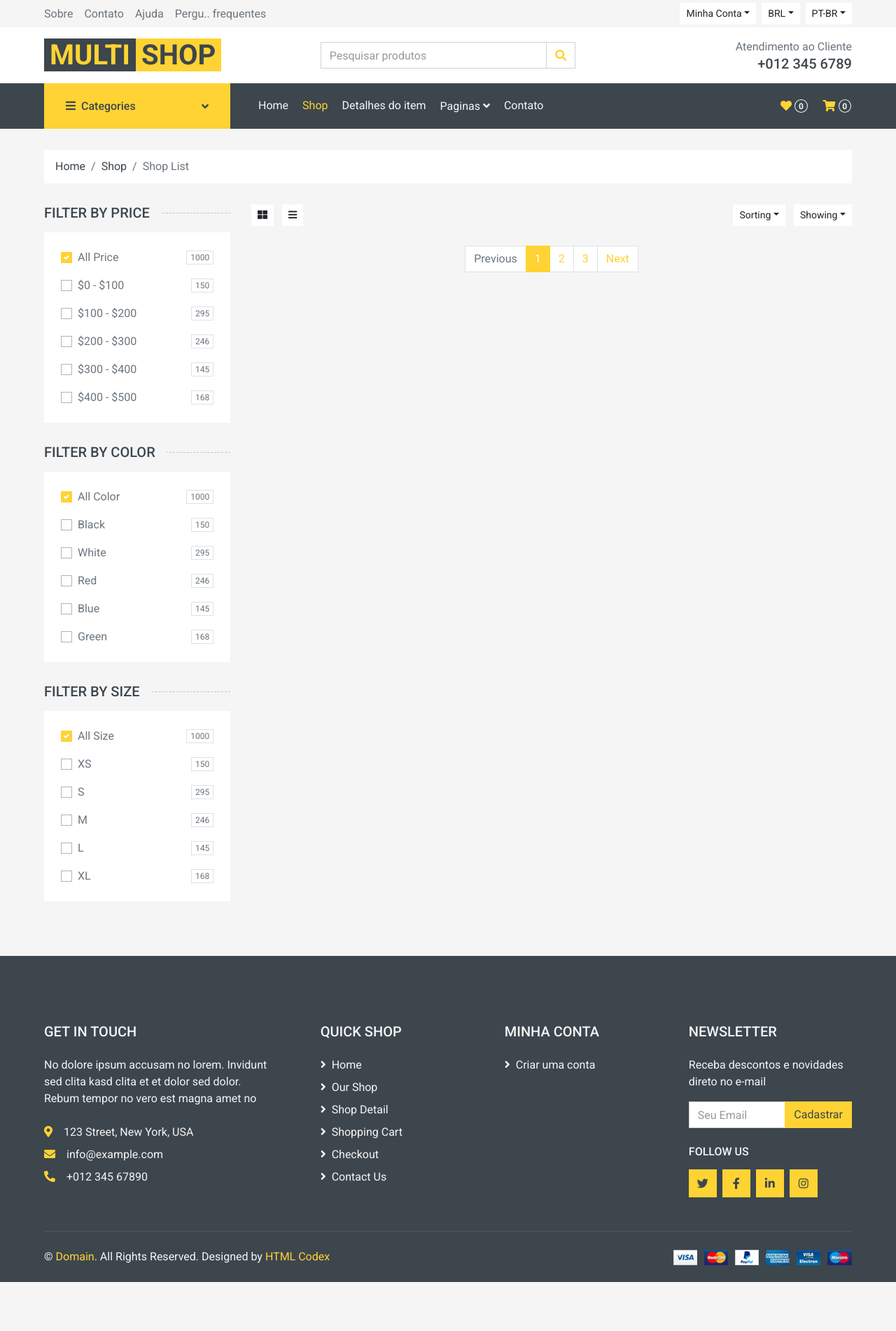
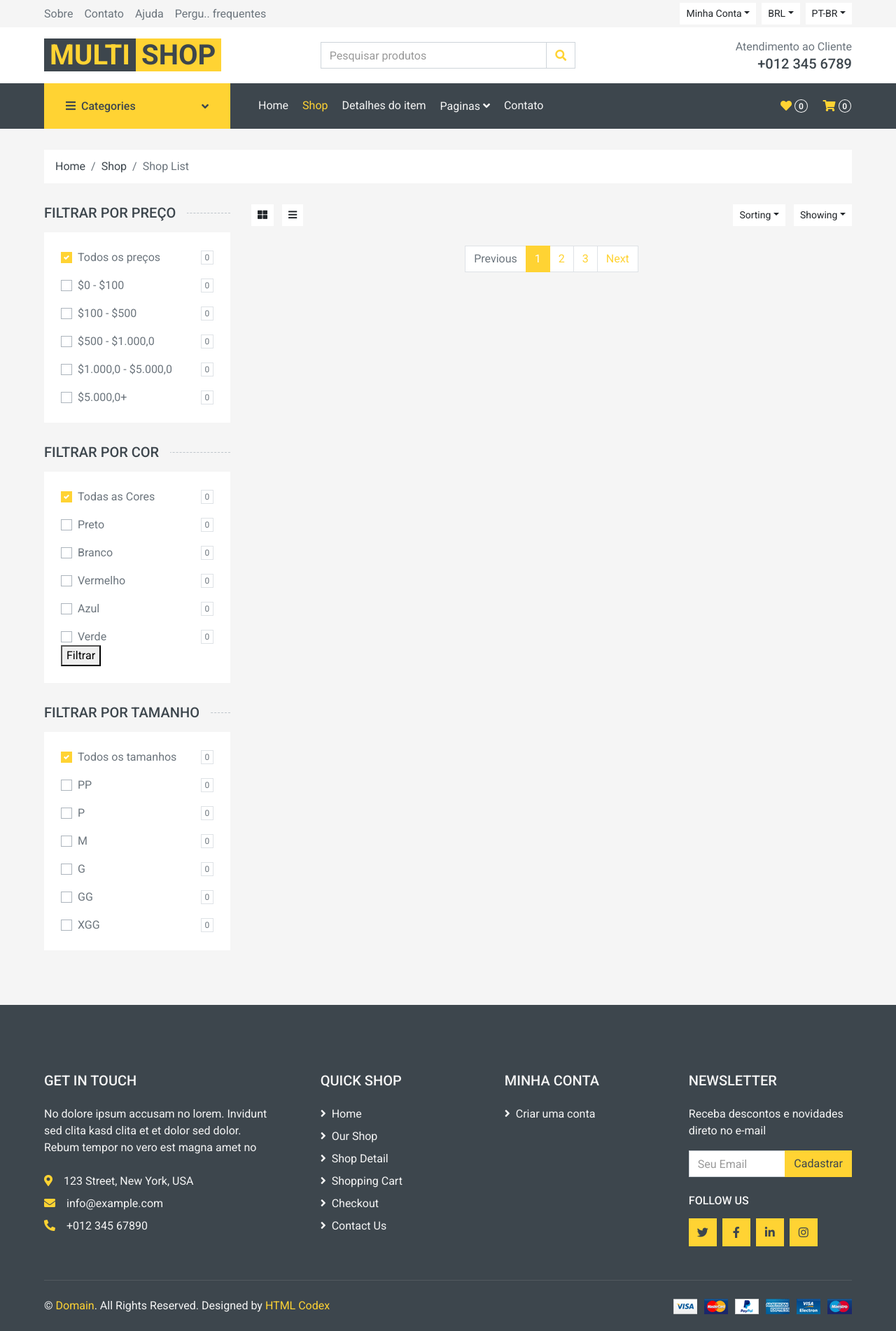
Before and after one commit to eulerBM/Multi_Shop, a Django app: page /shop/ in a window 1280 px wide. Shown: the whole page at 70% size. Before the commit the page ends 1832 px from the top, so only its background shows below. Run offline with Django 4.2, Linux system fonts and the light colour scheme; data that the repository does not hold is empty; some libraries are stand-ins or nearby versions.

Commit message:
Filtros de cor,preço,tamanho

```diff
--- a/main/settings.py
+++ b/main/settings.py
@@ -185,6 +185,8 @@ EMAIL_HOST_USER = config('EMAIL_HOST_USER')
 LOGIN_REDIRECT_URL = '/'
 LOGOUT_REDIRECT_URL = '/'
 
+
+
 # Mensagens
 from django.contrib.messages import constants as messages
 
--- a/main/urls.py
+++ b/main/urls.py
@@ -28,7 +28,7 @@ urlpatterns = [
     #Checkout
     path('checkout/', include('checkout.urls')),
 
-    #Detail
+    #Detail - feito
     path('detalhes/', include('detail.urls')),
 
     #Shop
--- a/shop/views.py
+++ b/shop/views.py
@@ -4,6 +4,8 @@ from index.models import product
 def shop (request):
 
     if request.method == 'GET':
+
+        color = product.objects.all()
 
         search_query = request.GET.get('search')
 
@@ -13,8 +15,39 @@ def shop (request):
         else:
             products = product.objects.all()
 
+        colors = {
+        'black': color.filter(color='Preto'),
+        'white': color.filter(color='Branco'),
+        'red': color.filter(color='Vermelho'),
+        'blue': color.filter(color='Azul'),
+        'green': color.filter(color='Verde'),
+
+        }
+
+        size = {
+        'pp': color.filter(size='pp'),
+        'p': color.filter(size='p'),
+        'm': color.filter(size='m'),
+        'g': color.filter(size='g'),
+        'gg': color.filter(size='gg'),
+        'xgg': color.filter(size='xgg'),
+
+        }
+
+        price = {
+        'p1': color.filter(price__gte=0, price__lte=100),
+        'p2': color.filter(price__gte=100, price__lte=500),
+        'p3': color.filter(price__gte=500, price__lte=1000),
+        'p4': color.filter(price__gte=1000, price__lte=5000),
+        'p5': color.filter(price__gt=5000),
+
+        }
+
         context = {
             'products': products,
+            'color': colors,
+            'size': size,
+            'price': price,
         }
 
         return render(request, 'shop.html', context)
--- a/templates/detail.html
+++ b/templates/detail.html
@@ -110,7 +110,7 @@
                 <form action="{% url 'shop' %}" method='GET' >
                     {% csrf_token %}
                     <div class="input-group">
-                        <input type="text" class="form-control" placeholder="Procurar protudos" name='search'>
+                        <input type="text" class="form-control" placeholder="Procurar produtos" name='search'>
                         <div class="input-group-append">
                             <span class="input-group-text bg-transparent text-primary">
                                 <i class="fa fa-search"></i>
@@ -596,6 +596,7 @@
                             <a class="text-secondary" href="#"><i class="fa fa-angle-right mr-2"></i>Contact Us</a>
                         </div>
                     </div>
+
                     {% if request.user.is_authenticated %}
 
                         <div class="col-md-4 mb-5">
@@ -619,6 +620,7 @@
                         </div>
 
                     {% endif %}
+
                     <div class="col-md-4 mb-5">
                         <h5 class="text-secondary text-uppercase mb-4">Newsletter</h5>
                         <p>Receba descontos e novidades direto no e-mail</p>
--- a/templates/shop.html
+++ b/templates/shop.html
@@ -210,116 +210,139 @@
             <!-- Shop Sidebar Start -->
             <div class="col-lg-3 col-md-4">
                 <!-- Price Start -->
-                <h5 class="section-title position-relative text-uppercase mb-3"><span class="bg-secondary pr-3">Filter by price</span></h5>
+                <h5 class="section-title position-relative text-uppercase mb-3"><span class="bg-secondary pr-3">Filtrar por preço</span></h5>
                 <div class="bg-light p-4 mb-30">
+
                     <form>
                         <div class="custom-control custom-checkbox d-flex align-items-center justify-content-between mb-3">
                             <input type="checkbox" class="custom-control-input" checked id="price-all">
-                            <label class="custom-control-label" for="price-all">All Price</label>
-                            <span class="badge border font-weight-normal">1000</span>
+                            <label class="custom-control-label" for="price-all">Todos os preços</label>
+                            <span class="badge border font-weight-normal">{{ products|length }}</span>
                         </div>
                         <div class="custom-control custom-checkbox d-flex align-items-center justify-content-between mb-3">
                             <input type="checkbox" class="custom-control-input" id="price-1">
                             <label class="custom-control-label" for="price-1">$0 - $100</label>
-                            <span class="badge border font-weight-normal">150</span>
+                            <span class="badge border font-weight-normal">{{ price.p1|length }}</span>
                         </div>
                         <div class="custom-control custom-checkbox d-flex align-items-center justify-content-between mb-3">
                             <input type="checkbox" class="custom-control-input" id="price-2">
-                            <label class="custom-control-label" for="price-2">$100 - $200</label>
-                            <span class="badge border font-weight-normal">295</span>
+                            <label class="custom-control-label" for="price-2">$100 - $500</label>
+                            <span class="badge border font-weight-normal">{{ price.p2|length }}</span>
                         </div>
                         <div class="custom-control custom-checkbox d-flex align-items-center justify-content-between mb-3">
                             <input type="checkbox" class="custom-control-input" id="price-3">
-                            <label class="custom-control-label" for="price-3">$200 - $300</label>
-                            <span class="badge border font-weight-normal">246</span>
+                            <label class="custom-control-label" for="price-3">$500 - $1.000,0</label>
+                            <span class="badge border font-weight-normal">{{ price.p3|length }}</span>
                         </div>
                         <div class="custom-control custom-checkbox d-flex align-items-center justify-content-between mb-3">
                             <input type="checkbox" class="custom-control-input" id="price-4">
-                            <label class="custom-control-label" for="price-4">$300 - $400</label>
-                            <span class="badge border font-weight-normal">145</span>
+                            <label class="custom-control-label" for="price-4">$1.000,0 - $5.000,0</label>
+                            <span class="badge border font-weight-normal">{{ price.p4|length }}</span>
                         </div>
                         <div class="custom-control custom-checkbox d-flex align-items-center justify-content-between">
                             <input type="checkbox" class="custom-control-input" id="price-5">
-                            <label class="custom-control-label" for="price-5">$400 - $500</label>
-                            <span class="badge border font-weight-normal">168</span>
+                            <label class="custom-control-label" for="price-5">$5.000,0+</label>
+                            <span class="badge border font-weight-normal">{{ price.p5|length }}</span>
                         </div>
+
                     </form>
+
                 </div>
                 <!-- Price End -->
 
                 <!-- Color Start -->
-                <h5 class="section-title position-relative text-uppercase mb-3"><span class="bg-secondary pr-3">Filter by color</span></h5>
+                <h5 class="section-title position-relative text-uppercase mb-3"><span class="bg-secondary pr-3">Filtrar por cor</span></h5>
                 <div class="bg-light p-4 mb-30">
-                    <form>
+
+                    <form method='GET'>
+
                         <div class="custom-control custom-checkbox d-flex align-items-center justify-content-between mb-3">
                             <input type="checkbox" class="custom-control-input" checked id="color-all">
-                            <label class="custom-control-label" for="price-all">All Color</label>
-                            <span class="badge border font-weight-normal">1000</span>
+                            <label class="custom-control-label" for="price-all">Todas as Cores</label>
+                            <span class="badge border font-weight-normal">{{ products|length }}</span>
                         </div>
+
                         <div class="custom-control custom-checkbox d-flex align-items-center justify-content-between mb-3">
                             <input type="checkbox" class="custom-control-input" id="color-1">
-                            <label class="custom-control-label" for="color-1">Black</label>
-                            <span class="badge border font-weight-normal">150</span>
+                            <label class="custom-control-label" for="color-1">Preto</label>
+                            <span class="badge border font-weight-normal">{{ color.black|length }}</span>
+
                         </div>
+
                         <div class="custom-control custom-checkbox d-flex align-items-center justify-content-between mb-3">
                             <input type="checkbox" class="custom-control-input" id="color-2">
-                            <label class="custom-control-label" for="color-2">White</label>
-                            <span class="badge border font-weight-normal">295</span>
+                            <label class="custom-control-label" for="color-2">Branco</label>
+                            <span class="badge border font-weight-normal">{{ color.white|length }}</span>
                         </div>
+
                         <div class="custom-control custom-checkbox d-flex align-items-center justify-content-between mb-3">
                             <input type="checkbox" class="custom-control-input" id="color-3">
-                            <label class="custom-control-label" for="color-3">Red</label>
-                            <span class="badge border font-weight-normal">246</span>
+                            <label class="custom-control-label" for="color-3">Vermelho</label>
+                            <span class="badge border font-weight-normal">{{ color.red|length }}</span>
                         </div>
+
                         <div class="custom-control custom-checkbox d-flex align-items-center justify-content-between mb-3">
                             <input type="checkbox" class="custom-control-input" id="color-4">
-                            <label class="custom-control-label" for="color-4">Blue</label>
-                            <span class="badge border font-weight-normal">145</span>
+                            <label class="custom-control-label" for="color-4">Azul</label>
+                            <span class="badge border font-weight-normal">{{ color.blue|length }}</span>
                         </div>
+
                         <div class="custom-control custom-checkbox d-flex align-items-center justify-content-between">
                             <input type="checkbox" class="custom-control-input" id="color-5">
-                            <label class="custom-control-label" for="color-5">Green</label>
-                            <span class="badge border font-weight-normal">168</span>
+                            <label class="custom-control-label" for="color-5">Verde</label>
+                            <span class="badge border font-weight-normal">{{ color.green|length }}</span>
                         </div>
+
+                        <button type="submit">Filtrar</button>
+
+
                     </form>
+
                 </div>
                 <!-- Color End -->
 
                 <!-- Size Start -->
-                <h5 class="section-title position-relative text-uppercase mb-3"><span class="bg-secondary pr-3">Filter by size</span></h5>
+                <h5 class="section-title position-relative text-uppercase mb-3"><span class="bg-secondary pr-3">Filtrar por tamanho</span></h5>
                 <div class="bg-light p-4 mb-30">
                     <form>
+
                         <div class="custom-control custom-checkbox d-flex align-items-center justify-content-between mb-3">
                             <input type="checkbox" class="custom-control-input" checked id="size-all">
-                            <label class="custom-control-label" for="size-all">All Size</label>
-                            <span class="badge border font-weight-normal">1000</span>
+                            <label class="custom-control-label" for="size-all">Todos os tamanhos</label>
+                            <span class="badge border font-weight-normal">{{ products|length }}</span>
                         </div>
                         <div class="custom-control custom-checkbox d-flex align-items-center justify-content-between mb-3">
                             <input type="checkbox" class="custom-control-input" id="size-1">
-                            <label class="custom-control-label" for="size-1">XS</label>
-                            <span class="badge border font-weight-normal">150</span>
+                            <label class="custom-control-label" for="size-1">PP</label>
+                            <span class="badge border font-weight-normal">{{ size.pp|length }}</span>
                         </div>
                         <div class="custom-control custom-checkbox d-flex align-items-center justify-content-between mb-3">
                             <input type="checkbox" class="custom-control-input" id="size-2">
-                            <label class="custom-control-label" for="size-2">S</label>
-                            <span class="badge border font-weight-normal">295</span>
+                            <label class="custom-control-label" for="size-2">P</label>
+                            <span class="badge border font-weight-normal">{{ size.p|length }}</span>
                         </div>
                         <div class="custom-control custom-checkbox d-flex align-items-center justify-content-between mb-3">
                             <input type="checkbox" class="custom-control-input" id="size-3">
                             <label class="custom-control-label" for="size-3">M</label>
-                            <span class="badge border font-weight-normal">246</span>
+                            <span class="badge border font-weight-normal">{{ size.m|length }}</span>
                         </div>
                         <div class="custom-control custom-checkbox d-flex align-items-center justify-content-between mb-3">
                             <input type="checkbox" class="custom-control-input" id="size-4">
-                            <label class="custom-control-label" for="size-4">L</label>
-                            <span class="badge border font-weight-normal">145</span>
+                            <label class="custom-control-label" for="size-4">G</label>
+                            <span class="badge border font-weight-normal">{{ size.g|length }}</span>
+                        </div>
+                        <div class="custom-control custom-checkbox d-flex align-items-center justify-content-between mb-3">
+                            <input type="checkbox" class="custom-control-input" id="size-4">
+                            <label class="custom-control-label" for="size-4">GG</label>
+                            <span class="badge border font-weight-normal">{{ size.gg|length }}</span>
                         </div>
                         <div class="custom-control custom-checkbox d-flex align-items-center justify-content-between">
-                            <input type="checkbox" class="custom-control-input" id="size-5">
-                            <label class="custom-control-label" for="size-5">XL</label>
-                            <span class="badge border font-weight-normal">168</span>
+                            <input type="checkbox" class="custom-control-input" id="size-6">
+                            <label class="custom-control-label" for="size-5">XGG</label>
+                            <span class="badge border font-weight-normal">{{ size.xgg|length }}</span>
                         </div>
                     </form>
+
                 </div>
                 <!-- Size End -->
             </div>
```
Also changed, not shown: index/models.py (+11 -1 lines), index/migrations/0031_alter_product_color.py (added).
